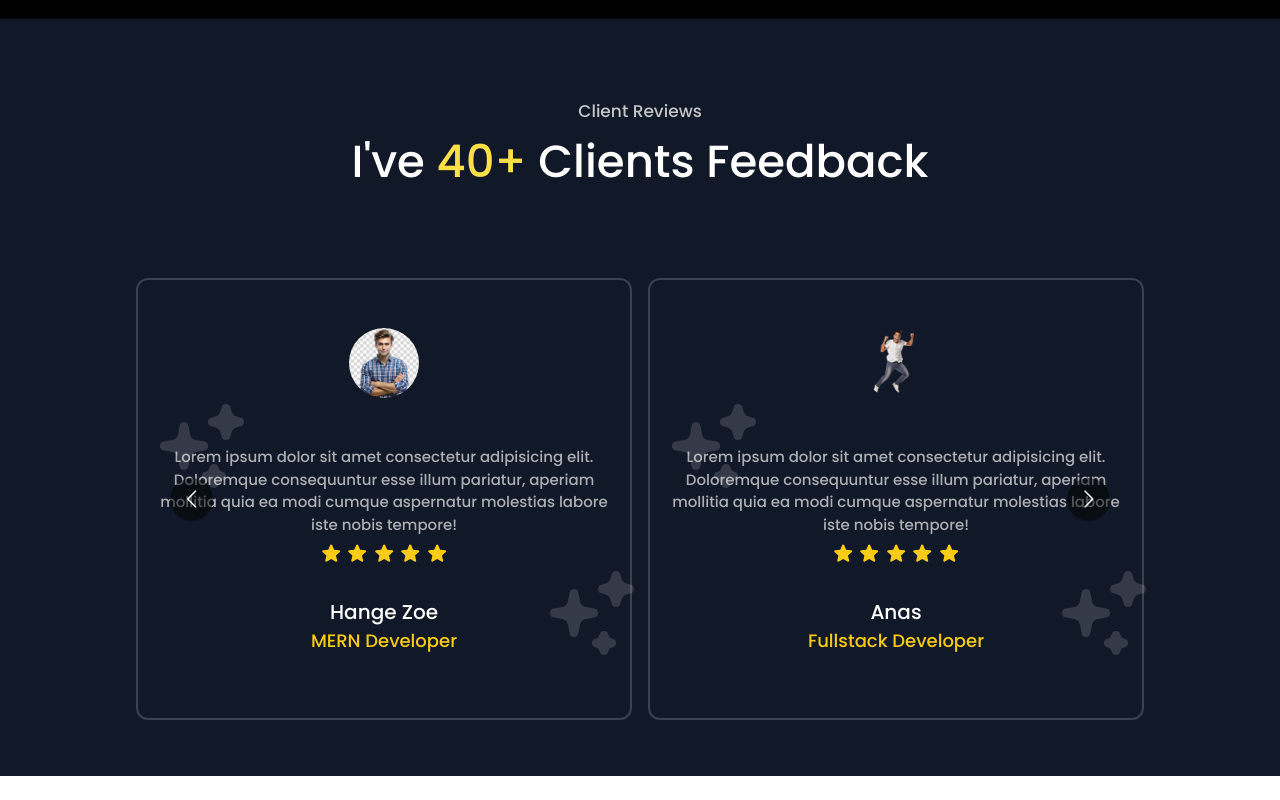
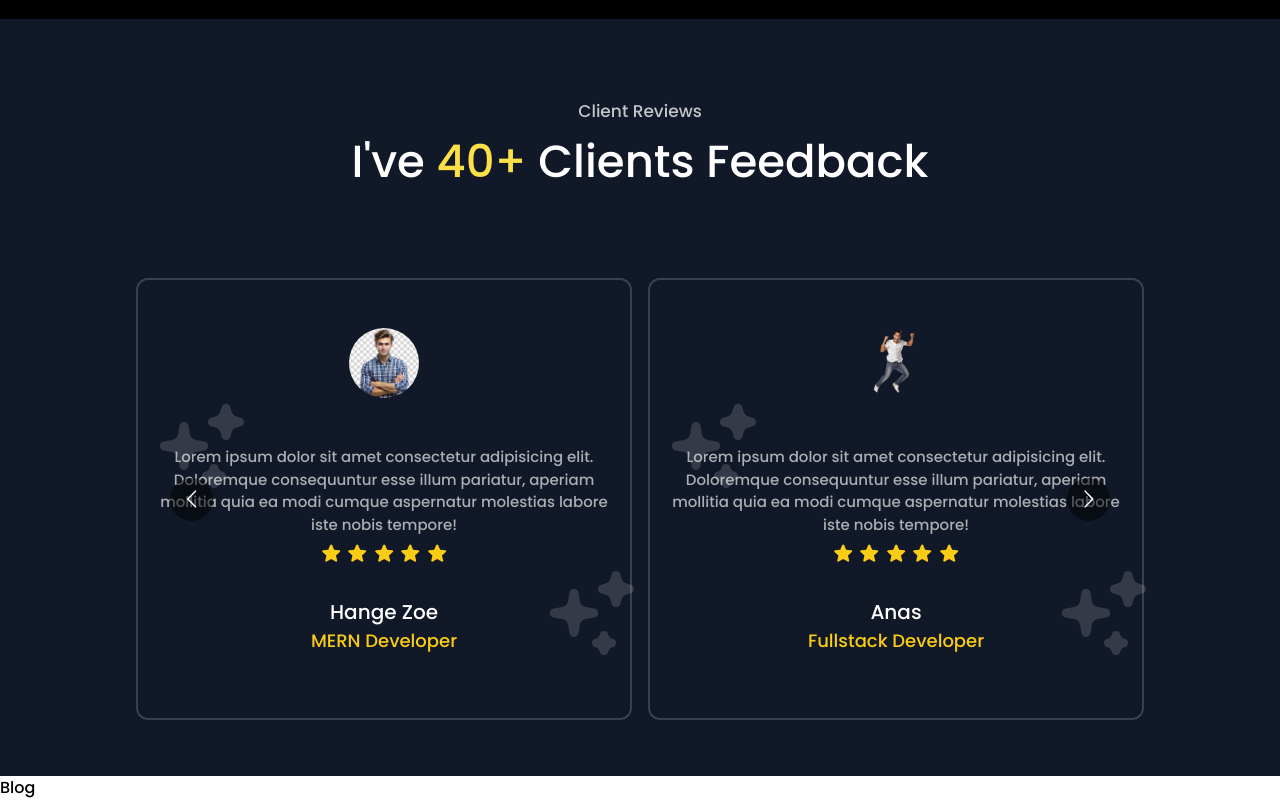
Before and after one commit to AleksandrKompanetc/react-app-portfolio, a Next.js app: page / in a window 1280 px wide. Shown: the part 5551-6351 px from the top of the page. Before the commit the page ends 6327 px from the top, so only its background shows below. Built offline with nearby package versions, Linux system fonts and the light colour scheme.

Commit message:
adding component Blog

```diff
--- /dev/null
+++ b/components/Blog.tsx
@@ -0,0 +1,9 @@
+import React from 'react'
+
+const Blog = () => {
+  return (
+    <div>Blog</div>
+  )
+}
+
+export default Blog
--- a/pages/index.tsx
+++ b/pages/index.tsx
@@ -1,4 +1,5 @@
 import AboutMe from '@/components/AboutMe';
+import Blog from '@/components/Blog';
 import Hero from '@/components/Hero';
 import Nav from '@/components/Nav';
 import NavMobile from '@/components/NavMobile';
@@ -26,6 +27,7 @@
       <Project />
       <Price />
       <Reviews />
+      <Blog />
     </div>
   )
 }
```
